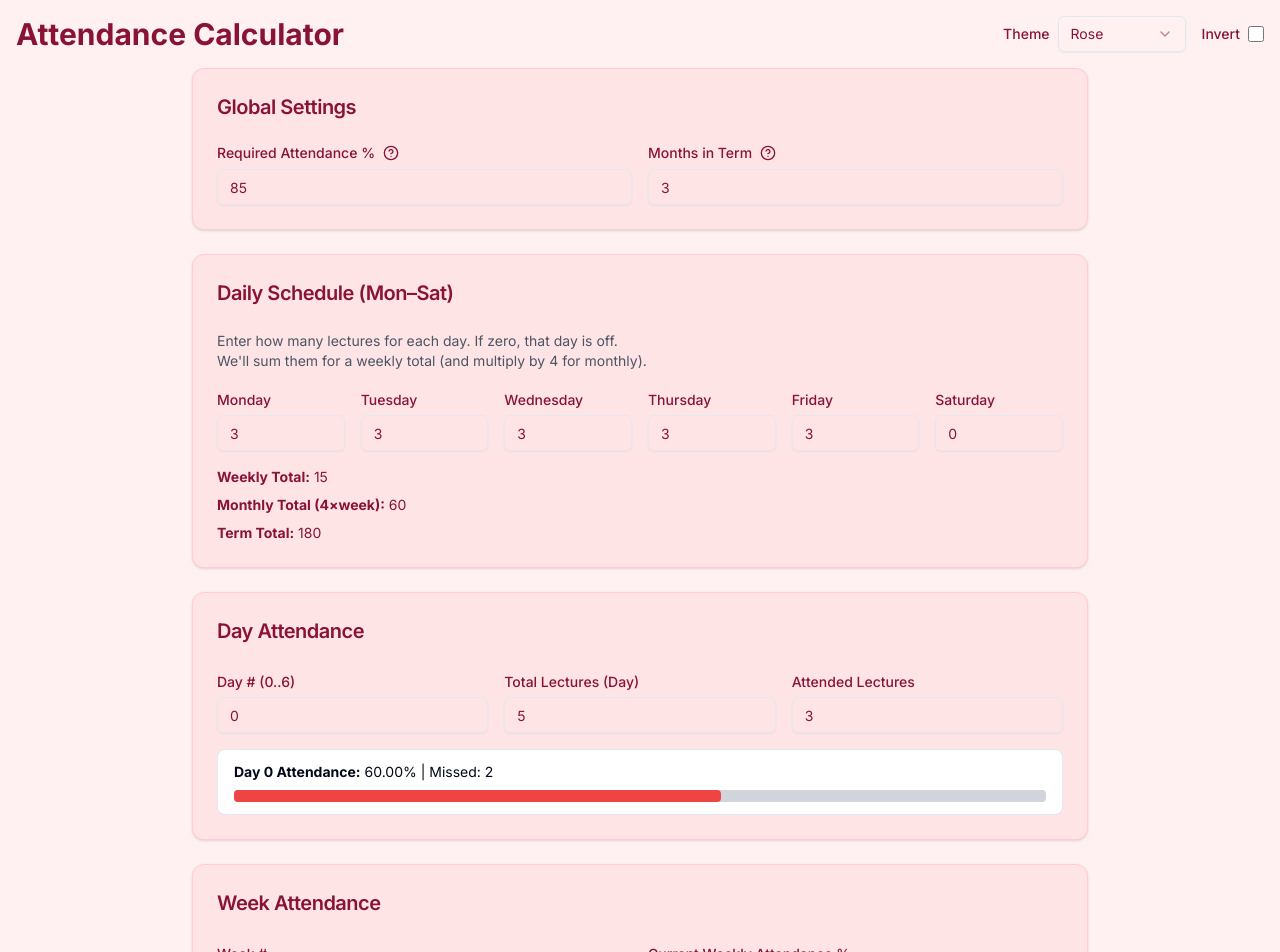
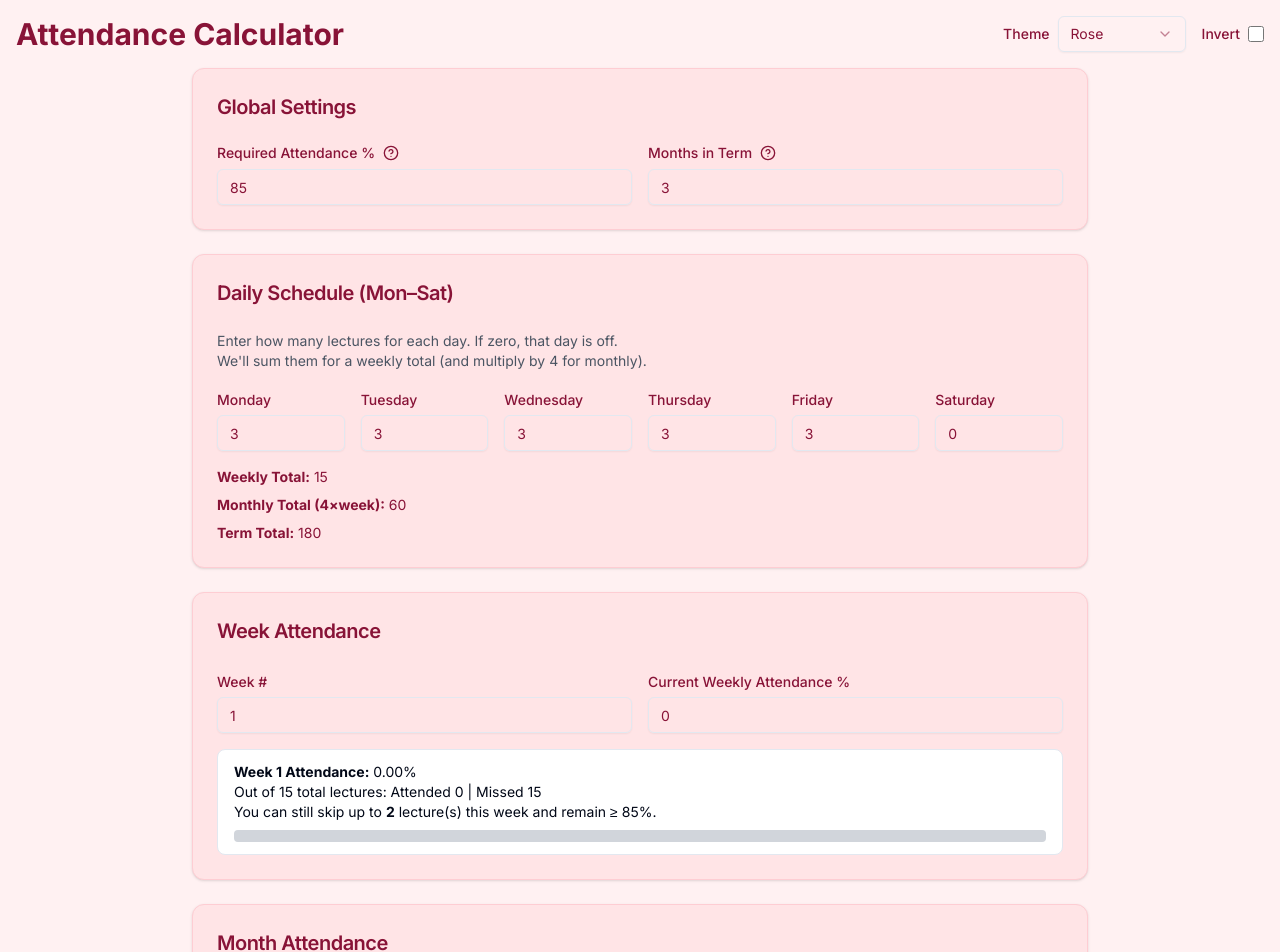
Before and after one commit to roshaanmehar/Attendance-Calculator, a Next.js app in the folder attendance-calculator/: page / in a window 1280 px wide. Shown: the top 952 px of the page. Built offline with nearby package versions, Linux system fonts and the light colour scheme.

Commit message:
another update.

```diff
--- a/attendance-calculator/app/page.tsx
+++ b/attendance-calculator/app/page.tsx
@@ -1,6 +1,6 @@
 "use client"
 
-import { useState, useEffect, useRef } from "react"
+import { useState, useEffect } from "react"
 import { motion, AnimatePresence } from "framer-motion"
 
 // shadcn/ui components
@@ -102,11 +102,7 @@ function computeFromPct(total: number, pct: number) {
   return { attended, missed }
 }
 
-/** Computes how many lectures one can skip (maximum) while still meeting `requiredAttendance`.
- *  For example, if required=85%, you must attend at least 85% of `total`.
- *  So skipAllowed = total - ceil(required% × total)
- *  If that’s negative, clamp to 0.
- */
+/** Computes how many lectures one can skip (maximum) while still meeting `requiredAttendance`. */
 function calcSkipAllowed(total: number, requiredPct: number) {
   const needed = Math.ceil((requiredPct / 100) * total)
   const allowed = total - needed
@@ -131,68 +127,35 @@ function validWeekRangeForMonth(m: number) {
 }
 
 /**
- * Sync day/week/month.
- *  - If user sets “week,” we compute new month from week => day=0.
- *  - If user sets “month,” we see if current week is in that month’s range. If not, either revert or clamp.
- *  - If user sets “day,” we see if day≥7 => that means we finished the old week, so increment `week` by 1, day -= 7. Then recalc month.
- *  - This is just a simple example.
+ * Sync the week/month values so that changing one automatically updates the other.
+ * If a contradiction arises, clamp or revert the invalid input and generate an alert.
  */
-function syncDayWeekMonth(
-  day: number,
+function syncWeekMonth(
   week: number,
   month: number,
-  changedField: "day" | "week" | "month"
+  changedField: "week" | "month"
 ) {
-  let newDay = day
   let newWeek = week
   let newMonth = month
   let alertMsg = ""
 
-  if (changedField === "day") {
-    // If user says e.g. day=7 or more => that means we completed the old week, so increment.
-    while (newDay >= 7) {
-      newDay -= 7
-      newWeek += 1
-    }
-    // Also if newDay < 0, clamp
-    if (newDay < 0) newDay = 0
-
-    // Recompute month
-    newMonth = monthFromWeek(newWeek)
-    // We might want an alert if month changed
-    if (newMonth !== month) {
-      alertMsg = `Changing day caused Week to shift to ${newWeek}, which also changed Month to ${newMonth}.`
-    }
-  } else if (changedField === "week") {
-    // Recompute the month from this new week
+  if (changedField === "week") {
+    // Recompute month from the chosen week
     const recalculatedMonth = monthFromWeek(week)
     if (recalculatedMonth !== month) {
       newMonth = recalculatedMonth
       alertMsg = `Changing Week to ${week} changed Month to ${newMonth}.`
     }
-    // Set day=0 if user chooses a new week
-    if (day !== 0) {
-      newDay = 0
-      if (!alertMsg) {
-        alertMsg = `Changing Week to ${week} also reset Day to 0.`
-      } else {
-        alertMsg += ` Also reset Day to 0.`
-      }
-    }
   } else if (changedField === "month") {
-    // Check if current week is in [start..end]. If not, we can do two things:
-    // 1) Revert to previous month
-    // 2) Clamp the week to the start of that month
+    // Clamp the week to the month’s valid range
     const { start, end } = validWeekRangeForMonth(month)
     if (week < start || week > end) {
-      // We'll clamp to the start, day=0
       newWeek = start
-      newDay = 0
-      alertMsg = `Week ${week} is invalid for Month ${month}. Clamping Week to ${start} and Day=0.`
+      alertMsg = `Week ${week} is invalid for Month ${month}. Clamping Week to ${start}.`
     }
   }
 
-  return { newDay, newWeek, newMonth, alertMsg }
+  return { newWeek, newMonth, alertMsg }
 }
 
 export default function AttendanceCalculator() {
@@ -219,83 +182,57 @@ export default function AttendanceCalculator() {
   const [monthTotal, setMonthTotal] = useState(0)
   const [termTotal, setTermTotal] = useState(0)
 
-  // -----------------------------
-  //  New: Day/Week/Month synergy
-  // -----------------------------
-  // Keep numeric states internally so we can do math easily
-  const [numericDay, setNumericDay] = useState(0)      // 0..6 (or 1..7). 0 => boundary
-  const [numericWeek, setNumericWeek] = useState(1)    // user sees "1", meaning the first “elapsed” week
-  const [numericMonth, setNumericMonth] = useState(1)  // likewise
-  // We'll store which field the user last changed, so we know the direction of sync
-  const [lastChanged, setLastChanged] = useState<"day" | "week" | "month" | "">("")
-  // We'll store a message if there's a contradiction or forced change
+  // ---------------------------------
+  //  Week + Month synergy (no "day")
+  // ---------------------------------
+  const [numericWeek, setNumericWeek] = useState(1)   // internal numeric
+  const [numericMonth, setNumericMonth] = useState(1) // internal numeric
+  const [lastChanged, setLastChanged] = useState<"week" | "month" | "">("")
   const [alertMessage, setAlertMessage] = useState("")
 
-  // The original code used string-based states for dayNumber/weekNumber/monthNumber.
-  // We’ll keep those for the UI, but keep them synced to numeric states behind the scenes.
-  const [dayNumber, setDayNumber] = useState("0")
+  // Keep string-based states for the user inputs
   const [weekNumber, setWeekNumber] = useState("1")
   const [monthNumber, setMonthNumber] = useState("1")
 
-  // Each time day/week/month numeric states change, we’ll re-sync them via the function above.
+  // Each time the user changes a numeric state, do the sync check
   useEffect(() => {
-    if (!lastChanged) return // no user input yet; do nothing
-    const { newDay, newWeek, newMonth, alertMsg } = syncDayWeekMonth(
-      numericDay,
+    if (!lastChanged) return
+    const { newWeek, newMonth, alertMsg } = syncWeekMonth(
       numericWeek,
       numericMonth,
       lastChanged
     )
-
-    // If the function says we need a correction:
-    if (
-      newDay !== numericDay ||
-      newWeek !== numericWeek ||
-      newMonth !== numericMonth
-    ) {
-      setNumericDay(newDay)
+    if (newWeek !== numericWeek || newMonth !== numericMonth) {
       setNumericWeek(newWeek)
       setNumericMonth(newMonth)
       if (alertMsg) {
         setAlertMessage(alertMsg)
       }
     } else {
-      // If no correction is needed, but we changed something intentionally, we clear any prior alert
-      if (alertMsg) {
-        setAlertMessage(alertMsg)
-      } else {
-        setAlertMessage("")
-      }
+      if (alertMsg) setAlertMessage(alertMsg)
+      else setAlertMessage("")
     }
-  }, [numericDay, numericWeek, numericMonth, lastChanged])
+  }, [numericWeek, numericMonth, lastChanged])
 
-  // Whenever the final numeric states get updated (after any correction), push them back to the text fields
+  // Whenever numeric states finalize, push back to string fields
   useEffect(() => {
-    setDayNumber(String(numericDay))
     setWeekNumber(String(numericWeek))
     setMonthNumber(String(numericMonth))
-  }, [numericDay, numericWeek, numericMonth])
+  }, [numericWeek, numericMonth])
 
-  // ====== Day Info (original) ======
-  const [dayTotalLectures, setDayTotalLectures] = useState("5") // user can type, default 5
-  const [dayAttended, setDayAttended] = useState("3") // user can type
-  const [dayMissed, setDayMissed] = useState(0)
-  const [dayPerc, setDayPerc] = useState(0)
-
-  // ====== Week Info (original) ======
-  // The user can type a weekly attendance string => parse => compute attended vs missed from weekTotal
+  // ====== Week Info ======
   const [weekAttendanceStr, setWeekAttendanceStr] = useState("0") // typed % string
-  const [weekPct, setWeekPct] = useState(0) // parsed numeric
+  const [weekPct, setWeekPct] = useState(0)
   const [weekAttendedCalc, setWeekAttendedCalc] = useState(0)
   const [weekMissedCalc, setWeekMissedCalc] = useState(0)
 
-  // ====== Month Info (original) ======
+  // ====== Month Info ======
   const [monthAttendanceStr, setMonthAttendanceStr] = useState("0")
   const [monthPct, setMonthPct] = useState(0)
   const [monthAttendedCalc, setMonthAttendedCalc] = useState(0)
   const [monthMissedCalc, setMonthMissedCalc] = useState(0)
 
-  // ====== Term Info (original) ======
+  // ====== Term Info ======
   const [termAttStr, setTermAttStr] = useState("0") // typed % string
   const [termPct, setTermPct] = useState(0)
   const [termAttendedCalc, setTermAttendedCalc] = useState(0)
@@ -312,17 +249,6 @@ export default function AttendanceCalculator() {
     setTermTotal(monthly * monthsInTerm)
   }, [schedule, monthsInTerm])
 
-  /* ==================== Day Calculation ==================== */
-  // The user can type total lectures and attended. We parse them => compute missed + %.
-  useEffect(() => {
-    const total = parseIntOrZero(dayTotalLectures)
-    const attended = parseIntOrZero(dayAttended)
-    const missed = Math.max(0, total - attended)
-    setDayMissed(missed)
-    const p = total > 0 ? (attended / total) * 100 : 0
-    setDayPerc(p)
-  }, [dayTotalLectures, dayAttended])
-
   /* ==================== Week Calculation ==================== */
   useEffect(() => {
     const val = parseFloat(weekAttendanceStr)
@@ -332,7 +258,6 @@ export default function AttendanceCalculator() {
     }
   }, [weekAttendanceStr])
 
-  // Each time weekPct or weekTotal changes => recalc attended + missed
   useEffect(() => {
     const { attended, missed } = computeFromPct(weekTotal, weekPct)
     setWeekAttendedCalc(attended)
@@ -437,7 +362,7 @@ export default function AttendanceCalculator() {
                     <TooltipContent>
                       <p>
                         If actual attendance is below this number, we show red;
-                        else green.
+                        otherwise green.
                       </p>
                     </TooltipContent>
                   </Tooltip>
@@ -525,61 +450,6 @@ export default function AttendanceCalculator() {
           </CardContent>
         </Card>
 
-        {/* Day portion: user picks day #, total lectures, and how many they attended */}
-        <Card className={`max-w-4xl mx-auto mb-6 ${cardClass}`}>
-          <CardHeader>
-            <CardTitle className="text-xl">Day Attendance</CardTitle>
-          </CardHeader>
-          <CardContent className="space-y-4">
-            <div className="grid grid-cols-1 md:grid-cols-3 gap-4">
-              {/* Day # */}
-              <div className="space-y-1">
-                <Label htmlFor="dayNumber">Day # (0..6)</Label>
-                <Input
-                  id="dayNumber"
-                  type="text"
-                  value={dayNumber}
-                  onChange={(e) => {
-                    const val = parseIntOrZero(e.target.value)
-                    setDayNumber(val.toString())
-                    setNumericDay(val)
-                    setLastChanged("day")
-                  }}
-                />
-              </div>
-
-              {/* Day total lectures */}
-              <div className="space-y-1">
-                <Label htmlFor="dayTotalLectures">Total Lectures (Day)</Label>
-                <Input
-                  id="dayTotalLectures"
-                  type="text"
-                  value={dayTotalLectures}
-                  onChange={(e) => setDayTotalLectures(e.target.value)}
-                />
-              </div>
-
-              {/* Day attended */}
-              <div className="space-y-1">
-                <Label htmlFor="dayAttended">Attended Lectures</Label>
-                <Input
-                  id="dayAttended"
-                  type="text"
-                  value={dayAttended}
-                  onChange={(e) => setDayAttended(e.target.value)}
-                />
-              </div>
-            </div>
-
-            <DayDisplay
-              dayNo={dayNumber}
-              dayMissed={dayMissed}
-              dayPerc={dayPerc}
-              required={requiredAttendance}
-            />
-          </CardContent>
-        </Card>
-
         {/* Week portion */}
         <Card className={`max-w-4xl mx-auto mb-6 ${cardClass}`}>
           <CardHeader>
@@ -603,7 +473,7 @@ export default function AttendanceCalculator() {
                 />
               </div>
 
-              {/* Current Attendance % as a string */}
+              {/* Current Attendance % */}
               <div className="space-y-1">
                 <Label htmlFor="weekAttendanceStr">
                   Current Weekly Attendance %
@@ -724,49 +594,6 @@ export default function AttendanceCalculator() {
   )
 }
 
-/* ================== Day Display ================== */
-function DayDisplay({
-  dayNo,
-  dayMissed,
-  dayPerc,
-  required,
-}: {
-  dayNo: string
-  dayMissed: number
-  dayPerc: number
-  required: number
-}) {
-  const below = dayPerc < required
-  const barColor = below ? "bg-red-500" : "bg-green-500"
-  const widthStr = `${Math.min(dayPerc, 100).toFixed(2)}%`
-
-  return (
-    <AnimatePresence mode="wait">
-      <motion.div
-        key={`day-${dayPerc}`}
-        initial={{ opacity: 0, y: -20 }}
-        animate={{ opacity: 1, y: 0 }}
-        exit={{ opacity: 0, y: 20 }}
-        transition={{ duration: 0.2 }}
-      >
-        <Alert className="flex flex-col gap-2">
-          <AlertDescription>
-            <strong>Day {dayNo} Attendance:</strong> {dayPerc.toFixed(2)}% | Missed: {dayMissed}
-          </AlertDescription>
-          <div className="w-full h-3 bg-gray-300 rounded">
-            <motion.div
-              className={`h-full rounded ${barColor}`}
-              initial={{ width: 0 }}
-              animate={{ width: widthStr }}
-              transition={{ duration: 0.5 }}
-            />
-          </div>
-        </Alert>
-      </motion.div>
-    </AnimatePresence>
-  )
-}
-
 /* ================== Week Display ================== */
 function WeekDisplay({
   weekNo,
@@ -787,7 +614,6 @@ function WeekDisplay({
   const barColor = below ? "bg-red-500" : "bg-green-500"
   const widthStr = `${Math.min(attendancePct, 100).toFixed(2)}%`
 
-  // Compute how many lectures can be skipped while maintaining the required attendance
   const skipAllowed = calcSkipAllowed(weekTotal, required)
 
   return (
@@ -805,7 +631,8 @@ function WeekDisplay({
             <br />
             <span>Out of {weekTotal} total lectures:</span> Attended {attended} | Missed {missed}
             <br />
-            You can still skip up to <strong>{skipAllowed}</strong> lecture(s) this week and remain at or above {required}%.
+            You can still skip up to <strong>{skipAllowed}</strong> lecture(s) this week
+            and remain ≥ {required}%.
           </AlertDescription>
           <div className="w-full h-3 bg-gray-300 rounded">
             <motion.div
@@ -841,7 +668,6 @@ function MonthDisplay({
   const barColor = below ? "bg-red-500" : "bg-green-500"
   const widthStr = `${Math.min(attendancePct, 100).toFixed(2)}%`
 
-  // Compute skip allowance
   const skipAllowed = calcSkipAllowed(monthTotal, required)
 
   return (
@@ -855,12 +681,12 @@ function MonthDisplay({
       >
         <Alert className="flex flex-col gap-2">
           <AlertDescription>
-            <strong>Month {monthNo} Attendance:</strong>{" "}
-            {attendancePct.toFixed(2)}%
+            <strong>Month {monthNo} Attendance:</strong> {attendancePct.toFixed(2)}%
             <br />
             <span>Out of {monthTotal} total lectures:</span> Attended {attended} | Missed {missed}
             <br />
-            You can still skip up to <strong>{skipAllowed}</strong> lecture(s) this month and remain at or above {required}%.
+            You can skip up to <strong>{skipAllowed}</strong> lecture(s) this month
+            and still remain ≥ {required}%.
           </AlertDescription>
           <div className="w-full h-3 bg-gray-300 rounded">
             <motion.div
@@ -898,7 +724,6 @@ function TermDisplay({
   const barColor = below ? "bg-red-500" : "bg-green-500"
   const widthStr = `${Math.min(termPct, 100).toFixed(2)}%`
 
-  // Compute skip allowance
   const skipAllowed = calcSkipAllowed(termTotal, required)
 
   return (
@@ -916,7 +741,8 @@ function TermDisplay({
             <br />
             <span>Out of {termTotal} total lectures:</span> Attended {attended} | Missed {missed}
             <br />
-            You can still skip up to <strong>{skipAllowed}</strong> lecture(s) in the term while maintaining {required}% attendance.
+            You can skip up to <strong>{skipAllowed}</strong> lecture(s) this term
+            and remain ≥ {required}%.
           </AlertDescription>
           <div className="w-full h-3 bg-gray-300 rounded">
             <motion.div
```
